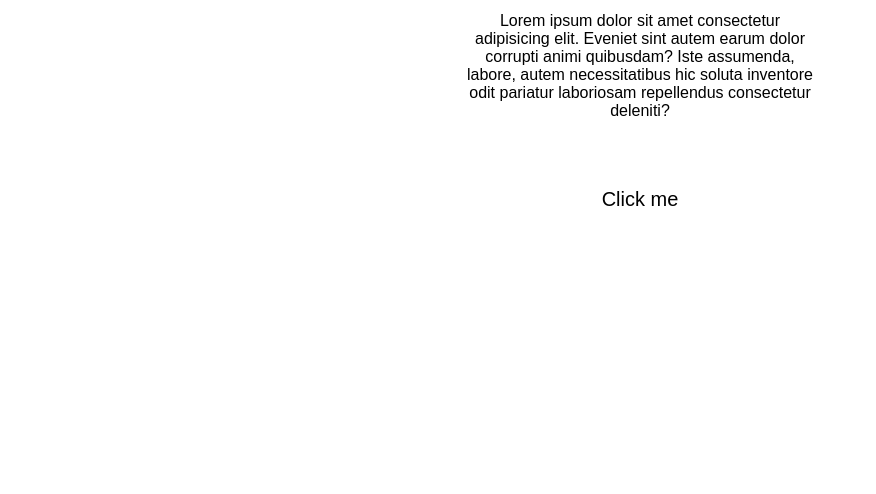
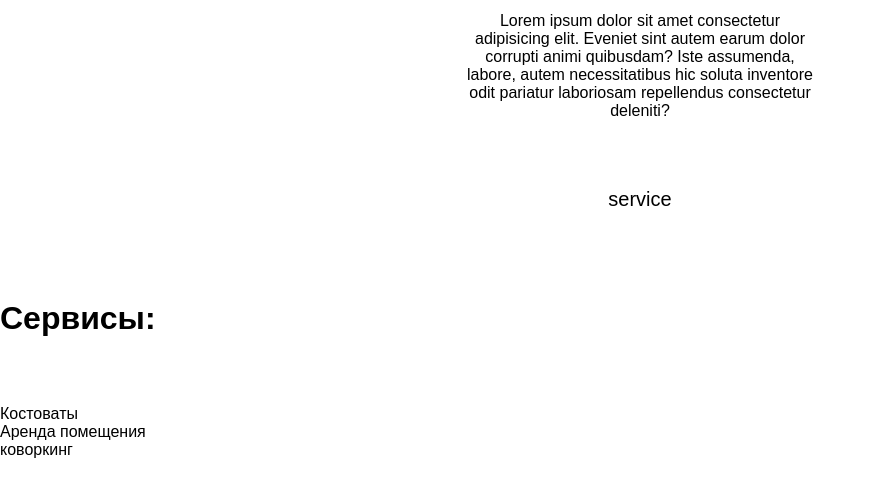
Before and after one commit to asdsdvgsg/nobelbot, a plain HTML site: page index.html in a window 1280 px wide. Shown: the part 262-756 px from the top of the page, without its empty margins (0-876 px from the left). Drawn offline with Linux system fonts and the light colour scheme.

Commit message:
Update index.html

```diff
--- a/index.html
+++ b/index.html
@@ -12,11 +12,23 @@
         <h1>Технопарк NOBEL</h1>
         <img src="https://d1yjjnpx0p53s8.cloudfront.net/styles/logo-thumbnail/s3/0024/4335/brand.gif?itok=QDyFgPHi" alt="">
         <p>Lorem ipsum dolor sit amet consectetur adipisicing elit. Eveniet sint autem earum dolor corrupti animi quibusdam? Iste assumenda, labore, autem necessitatibus hic soluta inventore odit pariatur laboriosam repellendus consectetur deleniti?</p>
-        <form action="https://www.w3docs.com/">
-            <button type="submit">Click me</button>
+        <button id="service">service</button>
+    </div>
+    <div>
+        <h1>Сервисы:</h1>
+        <br>
+        <p><ul>
+            <li>Костоваты</li>
+            <li>Аренда помещения</li>
+            <li>коворкинг</li>
+        </ul></p>
     </div>
     <script src="https://telegram.org/js/telegram-web-app.js">
-
+        let tg = window.Telegram.WebApp;
+        let service = document.getElementById("main");
+        buy.addEventListener("click", () =>{
+            document.getElementById("main").style.display = "none";
+        })
     </script>
 </body>
 </html>
```
